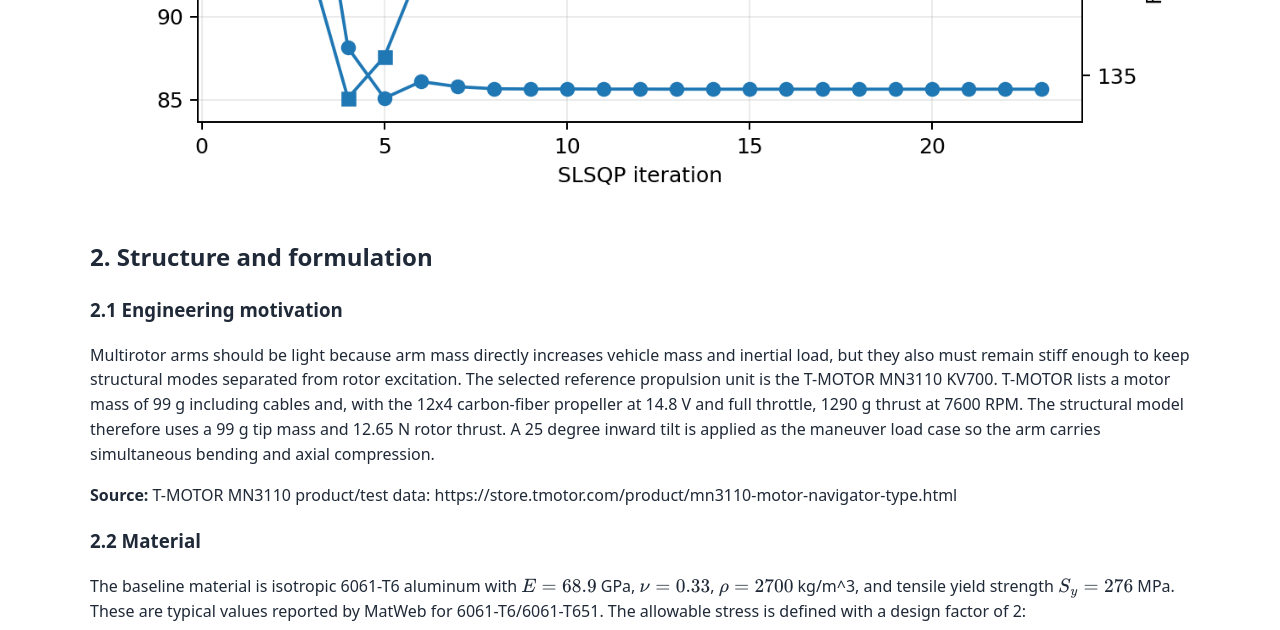
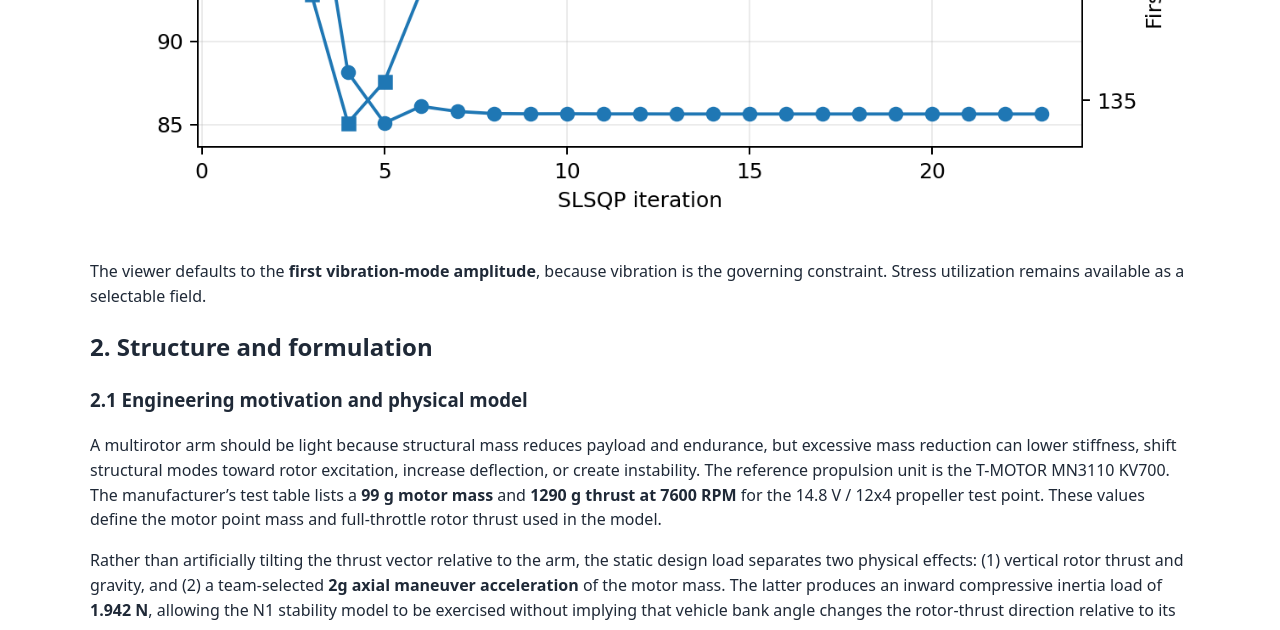
Before and after one commit to LucAAndreassi/Max-imum-Speed, a Jekyll site: the page built from project4_drone_arm/REPORT (12).md, in a window 1280 px wide and 1400 px high, scrolled down 1636 px. Shown: the top 630 px of the window. Built offline with Jekyll 4.4.1, drawn with Linux system fonts in a browser that asks for light colours; our own code applies the rules of GitHub Pages for plain Markdown files; some of the changed text lies outside the part shown.

Commit message:
Update REPORT (12).md

```diff
--- a/project4_drone_arm/REPORT (12).md
+++ b/project4_drone_arm/REPORT (12).md
@@ -2,9 +2,9 @@
 
 ## 1. Summary
 
-This project minimizes the structural mass of a 0.30 m cantilevered multirotor arm while enforcing strength, tip-deflection, vibration, and linear-buckling requirements. The arm is modeled with 20 three-dimensional Euler-Bernoulli frame elements. Each element has its own outer-radius design variable, and four additional centerline control-point offsets provide shape variables, for **24 total design variables**.
+This project minimizes the structural mass of a **0.30 m cantilevered multirotor arm** using a custom three-dimensional finite-element solver and gradient-based PDE-constrained optimization. The model contains 20 Euler-Bernoulli frame elements, one independent tube-radius variable per element, and four centerline shape-control variables, giving **24 design variables**. The design must satisfy strength, tip-deflection, vibration, and N1 linear-buckling requirements.
 
-The baseline design uses uniform 16 mm outer radii. The optimized design reduces arm mass from **116.4 g** to **85.6 g**, a **26.5% reduction**, while remaining feasible. The first natural frequency is the active system-level constraint at **140.00 Hz**. Stress, deflection, and buckling retain large margins.
+The baseline arm has a mass of **116.42 g**. The converged design has a mass of **85.63 g**, a **26.5% reduction**, while satisfying every requirement. The active system-level constraint is the first natural frequency at **140.000 Hz**; stress, static displacement, and buckling retain substantial margin. The optimization converged from multiple radius profiles, and a separate shape-perturbation restart returned to essentially the same design basin.
 
 <div id="viewer" style="height:560px"></div>
 <div id="viewer-controls"></div>
@@ -13,35 +13,51 @@ The baseline design uses uniform 16 mm outer radii. The optimized design reduces
 
 ![Optimization history](assets/figures/optimization_history.png)
 
+The viewer defaults to the **first vibration-mode amplitude**, because vibration is the governing constraint. Stress utilization remains available as a selectable field.
+
 ## 2. Structure and formulation
 
-### 2.1 Engineering motivation
+### 2.1 Engineering motivation and physical model
 
-Multirotor arms should be light because arm mass directly increases vehicle mass and inertial load, but they also must remain stiff enough to keep structural modes separated from rotor excitation. The selected reference propulsion unit is the T-MOTOR MN3110 KV700. T-MOTOR lists a motor mass of 99 g including cables and, with the 12x4 carbon-fiber propeller at 14.8 V and full throttle, 1290 g thrust at 7600 RPM. The structural model therefore uses a 99 g tip mass and 12.65 N rotor thrust. A 25 degree inward tilt is applied as the maneuver load case so the arm carries simultaneous bending and axial compression.
+A multirotor arm should be light because structural mass reduces payload and endurance, but excessive mass reduction can lower stiffness, shift structural modes toward rotor excitation, increase deflection, or create instability. The reference propulsion unit is the T-MOTOR MN3110 KV700. The manufacturer's test table lists a **99 g motor mass** and **1290 g thrust at 7600 RPM** for the 14.8 V / 12x4 propeller test point. These values define the motor point mass and full-throttle rotor thrust used in the model.
 
-**Source:** T-MOTOR MN3110 product/test data: https://store.tmotor.com/product/mn3110-motor-navigator-type.html
+Rather than artificially tilting the thrust vector relative to the arm, the static design load separates two physical effects: (1) vertical rotor thrust and gravity, and (2) a team-selected **2g axial maneuver acceleration** of the motor mass. The latter produces an inward compressive inertia load of **1.942 N**, allowing the N1 stability model to be exercised without implying that vehicle bank angle changes the rotor-thrust direction relative to its own arm.
+
+**Propulsion source:** T-MOTOR, "MN3110 Multirotor Fixed Wing UAV Motor KV470/KV700/KV780," manufacturer product/test data.
+
+![Drone-arm finite-element and load schematic](assets/figures/model_schematic.png)
 
 ### 2.2 Material
 
-The baseline material is isotropic 6061-T6 aluminum with $E=68.9$ GPa, $\nu=0.33$, $\rho=2700$ kg/m^3, and tensile yield strength $S_y=276$ MPa. These are typical values reported by MatWeb for 6061-T6/6061-T651. The allowable stress is defined with a design factor of 2:
+The baseline material is isotropic 6061-T6 aluminum with $E=68.9$ GPa, $\nu=0.33$, $\rho=2700$ kg/m$^3$, and tensile yield strength $S_y=276$ MPa. The strength limit uses a design factor of 2:
 
 $$
 \sigma_{allow}=\frac{S_y}{2}=138\ \text{MPa}.
 $$
 
-**Source:** MatWeb 6061-T6 material data: https://asm.matweb.com/search/SpecificMaterial.asp?bassnum=MA6061T6
+**Material source:** MatWeb, "Aluminum 6061-T6; 6061-T651."
 
 ### 2.3 Design variables
 
-For element $i=1,\ldots,20$, the outer radius is $r_i$ with fixed wall thickness $t=1.5$ mm:
+The design vector is
 
-$$6\ \text{mm} \le r_i \le 18\ \text{mm}.$$
+$$
+\mathbf d=[r_1,\ldots,r_{20},z_1,z_2,z_3,z_4]^T.
+$$
 
-Four additional variables $z_1,\ldots,z_4$ move centerline control points at normalized arm positions 0.2, 0.4, 0.6, and 0.8. Piecewise-linear interpolation defines the nodal centerline, with
+Each element has an independent outer radius $r_i$ and a fixed wall thickness $t=1.5$ mm:
 
-$$-20\ \text{mm} \le z_j \le 20\ \text{mm}.$$
+$$
+6\ \text{mm}\le r_i\le18\ \text{mm}.
+$$
 
-The root and motor-mount locations remain fixed. In the present optimum the shape variables return essentially to zero, indicating that a straight centerline is preferred for this load case.
+The four shape variables move centerline control points at normalized arm locations $x/L=0.2,0.4,0.6,0.8$:
+
+$$
+-20\ \text{mm}\le z_j\le20\ \text{mm}.
+$$
+
+Piecewise-linear interpolation defines all intermediate nodal $z$ coordinates, while the clamped root and motor location remain fixed. The size bounds are team-selected geometric/manufacturing bounds: with the fixed wall thickness they prevent invalid or vanishing tubes while allowing a broad range of 12-36 mm outside diameters. The shape bounds prevent extreme centerline curvature and very short elements.
 
 ### 2.4 Objective
 
```
